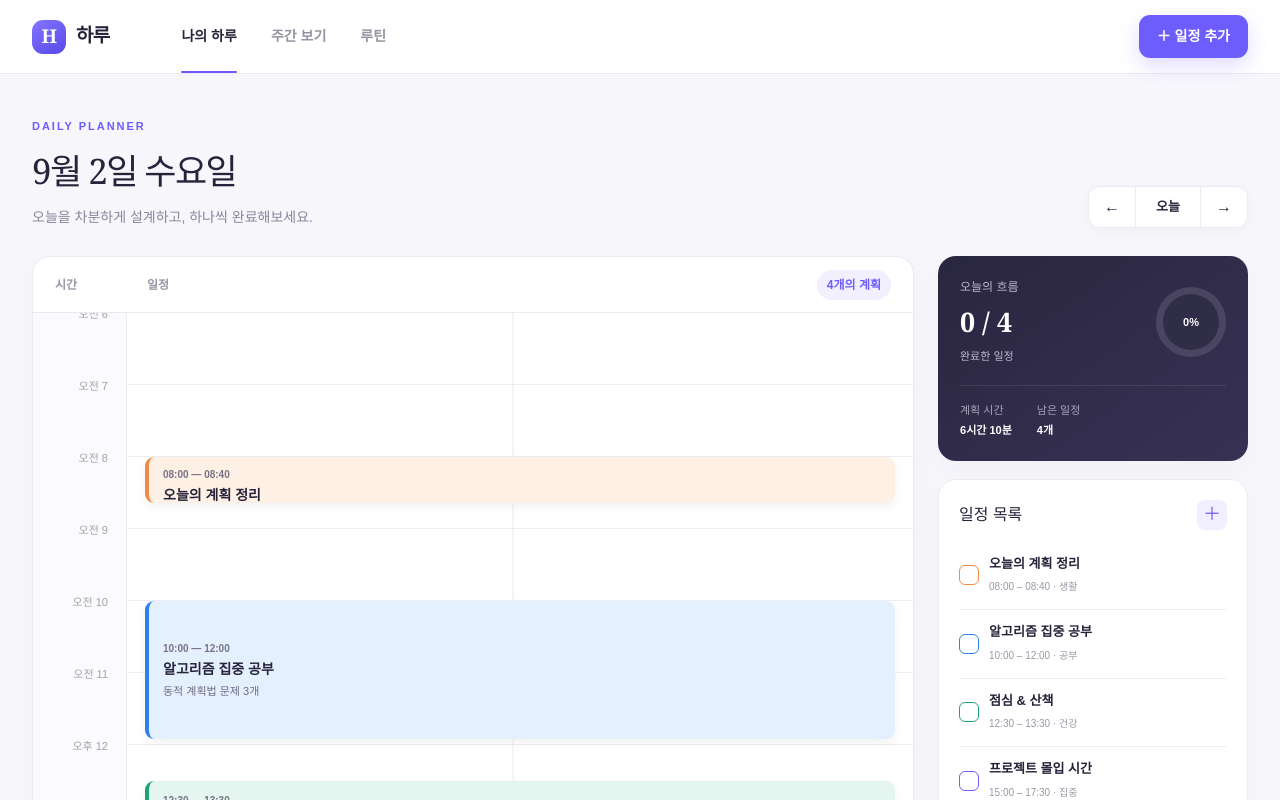
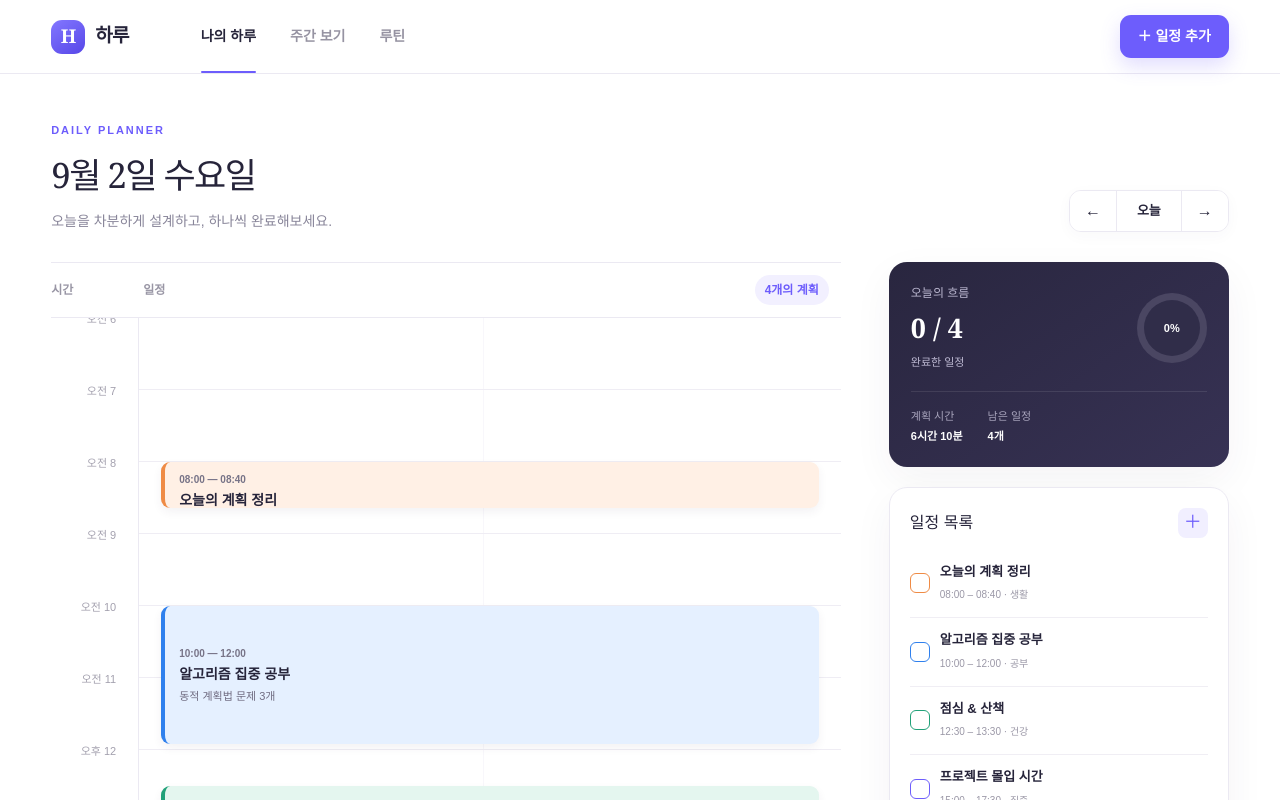
Before and after one commit to nandarina7PNU/Nandarina7Planary, a Next.js app: page / in a window 1280 px wide. Shown: the top 800 px of the page. Built offline with nearby package versions, Linux system fonts and the light colour scheme.

Commit message:
Open up daily planner layout

```diff
--- a/app/layout.tsx
+++ b/app/layout.tsx
@@ -1,4 +1,5 @@
 import type { Metadata } from 'next';
 import './globals.css';
+import './open-layout.css';
 export const metadata: Metadata = { title: '하루 — 나만의 데일리 플래너', description: '하루의 시간을 차분하게 계획하고 기록하는 데일리 플래너' };
 export default function RootLayout({ children }: Readonly<{ children: React.ReactNode }>) { return <html lang="ko"><body>{children}</body></html>; }
--- /dev/null
+++ b/app/open-layout.css
@@ -0,0 +1,74 @@
+/* Calendar is the page surface: no nested panel scrolling. */
+body { background: #fff; }
+
+.topbar {
+  padding-left: clamp(24px, 4vw, 72px);
+  padding-right: clamp(24px, 4vw, 72px);
+}
+
+.page-head {
+  max-width: none;
+  margin: 0;
+  padding: 48px clamp(24px, 4vw, 72px) 30px;
+}
+
+.layout {
+  max-width: none;
+  margin: 0;
+  padding: 0 clamp(24px, 4vw, 72px) 80px;
+  grid-template-columns: minmax(620px, 1fr) 340px;
+  gap: 48px;
+}
+
+.timeline-card {
+  overflow: visible;
+  border: 0;
+  border-radius: 0;
+  box-shadow: none;
+  background: transparent;
+}
+
+.timeline-head {
+  position: sticky;
+  top: 74px;
+  z-index: 10;
+  background: #fff;
+  border-top: 1px solid var(--line);
+  padding-left: 0;
+  padding-right: 12px;
+}
+
+.timeline {
+  height: auto;
+  overflow: visible;
+  grid-template-columns: 88px minmax(0, 1fr);
+}
+
+.hour-labels {
+  background: #fff;
+  padding-right: 22px;
+}
+
+.grid-area {
+  background: linear-gradient(90deg, transparent 49%, #f8f7fb 49%, #f8f7fb 49.1%, transparent 49.1%);
+}
+
+.event { left: 22px; right: 22px; }
+aside { top: 104px; gap: 20px; }
+.summary-card, .agenda-card { box-shadow: 0 14px 40px #3530520d; }
+
+@media (max-width: 1000px) {
+  .layout { grid-template-columns: 1fr; gap: 28px; }
+  .timeline-card { order: 2; }
+  aside { order: 1; position: static; grid-template-columns: 1fr 1fr; }
+  .timeline-head { top: 74px; }
+}
+
+@media (max-width: 600px) {
+  .page-head { padding-left: 16px; padding-right: 16px; }
+  .layout { padding: 0 16px 48px; grid-template-columns: minmax(0, 1fr); }
+  aside { grid-template-columns: 1fr; }
+  .timeline { grid-template-columns: 68px minmax(0, 1fr); }
+  .timeline-head { grid-template-columns: 68px 1fr auto; }
+  .event { left: 10px; right: 10px; }
+}
```
